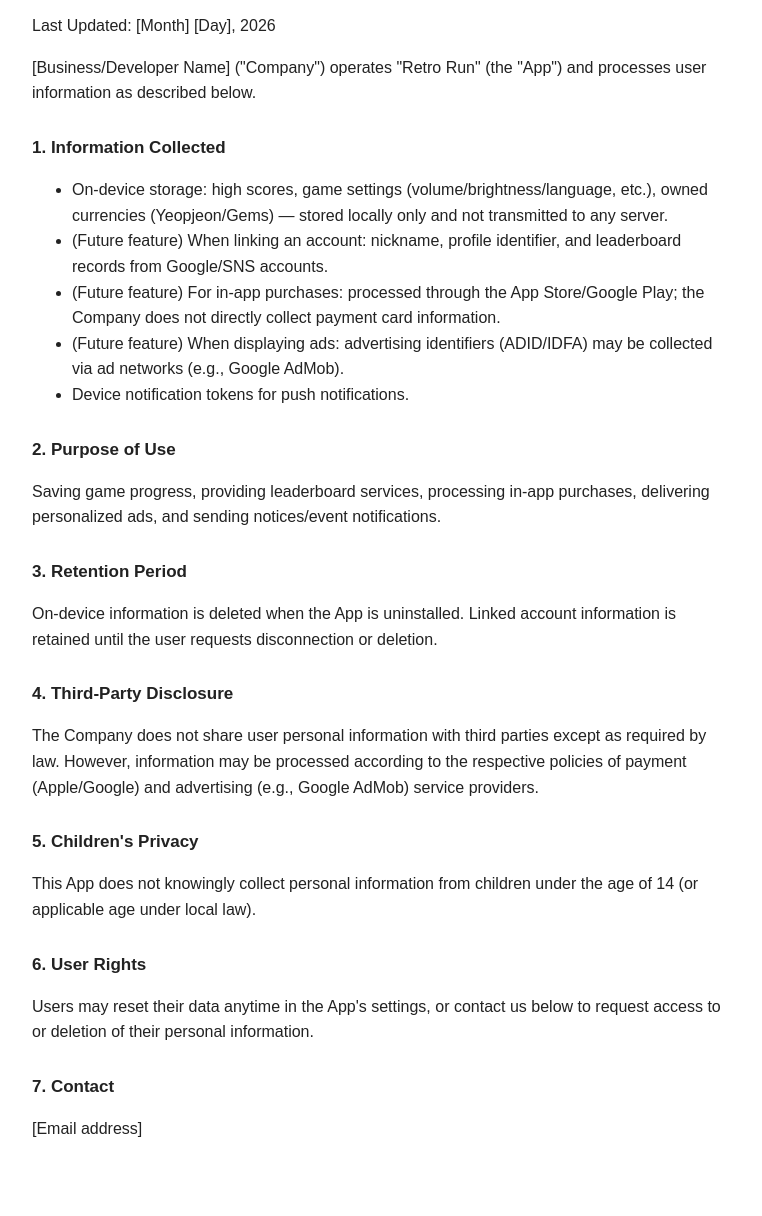
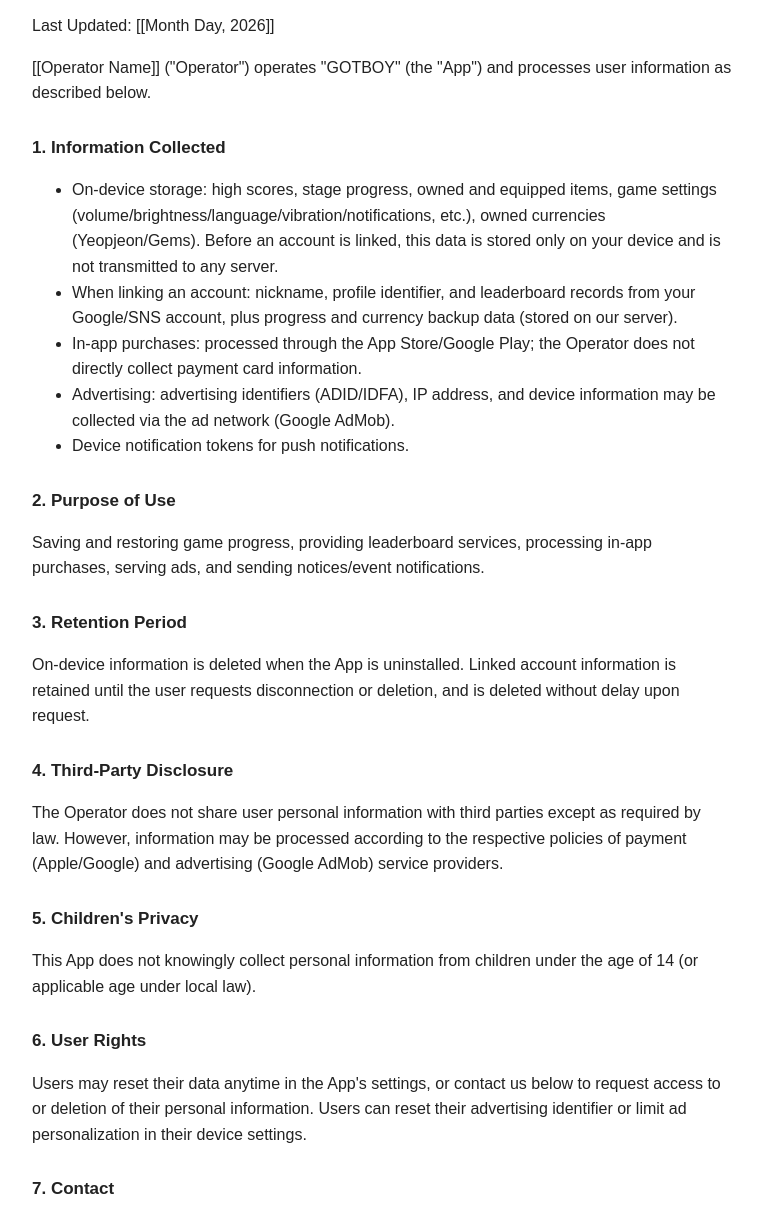
Before and after one commit to NUYH-music/retro_run_legal, a plain HTML site: page privacy_en.html in a window 1280 px wide. Shown: the part 78-1294 px from the top of the page, without its empty margins (258-1020 px from the left). Before the commit the page ends 1260 px from the top, so only its background shows below. Drawn offline with Linux system fonts and the light colour scheme.

Commit message:
Update privacy policy for GOTBOY
Updated privacy policy details to reflect the new app name and operator information, along with clarifications on data collection and user rights.

```diff
--- a/privacy_en.html
+++ b/privacy_en.html
@@ -2,7 +2,7 @@
 <html lang="en">
 <head>
 <meta charset="UTF-8">
-<title>Privacy Policy - Retro Run</title>
+<title>Privacy Policy - GOTBOY</title>
 <meta name="viewport" content="width=device-width, initial-scale=1">
 <style>
   body { font-family: sans-serif; max-width: 700px; margin: 40px auto; padding: 0 20px; line-height: 1.6; color: #222; }
@@ -12,34 +12,37 @@
 </head>
 <body>
 <h1>Privacy Policy</h1>
-<p>Last Updated: [Month] [Day], 2026</p>
-<p>[Business/Developer Name] ("Company") operates "Retro Run" (the "App") and processes user information as described below.</p>
+<p>Last Updated: [[Month Day, 2026]]</p>
+<p>[[Operator Name]] ("Operator") operates "GOTBOY" (the "App") and processes user information as described below.</p>
 
 <h2>1. Information Collected</h2>
 <ul>
-  <li>On-device storage: high scores, game settings (volume/brightness/language, etc.), owned currencies (Yeopjeon/Gems) — stored locally only and not transmitted to any server.</li>
-  <li>(Future feature) When linking an account: nickname, profile identifier, and leaderboard records from Google/SNS accounts.</li>
-  <li>(Future feature) For in-app purchases: processed through the App Store/Google Play; the Company does not directly collect payment card information.</li>
-  <li>(Future feature) When displaying ads: advertising identifiers (ADID/IDFA) may be collected via ad networks (e.g., Google AdMob).</li>
+  <li>On-device storage: high scores, stage progress, owned and equipped items, game settings (volume/brightness/language/vibration/notifications, etc.), owned currencies (Yeopjeon/Gems). Before an account is linked, this data is stored only on your device and is not transmitted to any server.</li>
+  <li>When linking an account: nickname, profile identifier, and leaderboard records from your Google/SNS account, plus progress and currency backup data (stored on our server).</li>
+  <li>In-app purchases: processed through the App Store/Google Play; the Operator does not directly collect payment card information.</li>
+  <li>Advertising: advertising identifiers (ADID/IDFA), IP address, and device information may be collected via the ad network (Google AdMob).</li>
   <li>Device notification tokens for push notifications.</li>
 </ul>
 
 <h2>2. Purpose of Use</h2>
-<p>Saving game progress, providing leaderboard services, processing in-app purchases, delivering personalized ads, and sending notices/event notifications.</p>
+<p>Saving and restoring game progress, providing leaderboard services, processing in-app purchases, serving ads, and sending notices/event notifications.</p>
 
 <h2>3. Retention Period</h2>
-<p>On-device information is deleted when the App is uninstalled. Linked account information is retained until the user requests disconnection or deletion.</p>
+<p>On-device information is deleted when the App is uninstalled. Linked account information is retained until the user requests disconnection or deletion, and is deleted without delay upon request.</p>
 
 <h2>4. Third-Party Disclosure</h2>
-<p>The Company does not share user personal information with third parties except as required by law. However, information may be processed according to the respective policies of payment (Apple/Google) and advertising (e.g., Google AdMob) service providers.</p>
+<p>The Operator does not share user personal information with third parties except as required by law. However, information may be processed according to the respective policies of payment (Apple/Google) and advertising (Google AdMob) service providers.</p>
 
 <h2>5. Children's Privacy</h2>
 <p>This App does not knowingly collect personal information from children under the age of 14 (or applicable age under local law).</p>
 
 <h2>6. User Rights</h2>
-<p>Users may reset their data anytime in the App's settings, or contact us below to request access to or deletion of their personal information.</p>
+<p>Users may reset their data anytime in the App's settings, or contact us below to request access to or deletion of their personal information. Users can reset their advertising identifier or limit ad personalization in their device settings.</p>
 
 <h2>7. Contact</h2>
-<p>[Email address]</p>
+<p>Responsible person: [[Name]]<br>Email: support-gotboy@nuyhcreative.com</p>
+
+<h2>8. Changes to This Policy</h2>
+<p>If this policy changes, we will post the changes and the effective date on this page.</p>
 </body>
 </html>
```
